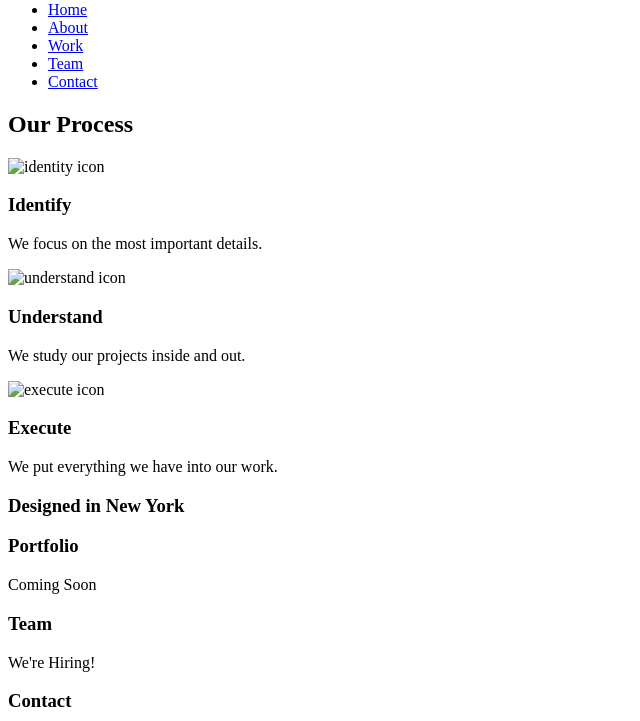
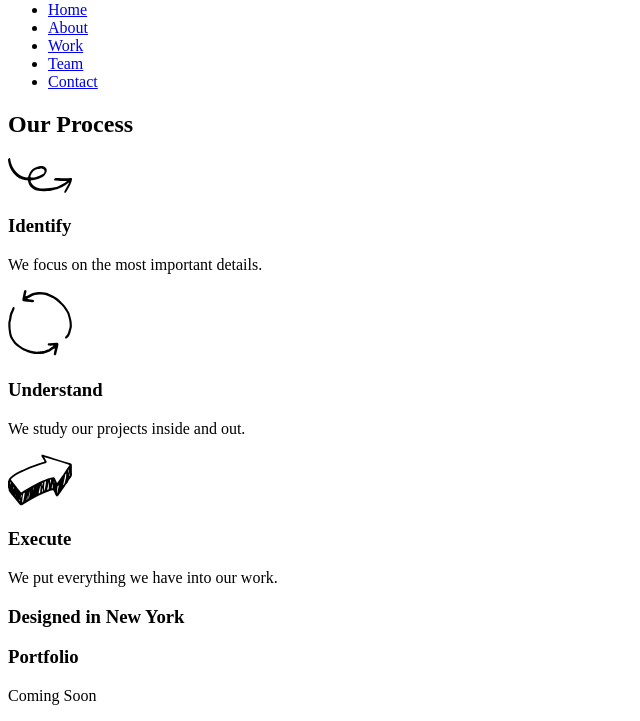
Before and after one commit to anule/broadway, a plain HTML site: page index.html in a window 1280 px wide. Shown: the part 79-800 px from the top of the page, without its empty margins (0-640 px from the left). Drawn offline with Linux system fonts and the light colour scheme.

Commit message:
Add icons from Our Process section.

```diff
--- a/index.html
+++ b/index.html
@@ -26,13 +26,13 @@
       <!-- Our process -->
       <section class="process">
         <h2>Our Process</h2>
-        <img src="#" alt="identity icon" />
+        <img src="resources/img/identify.svg" alt="identify icon" />
         <h3>Identify</h3>
         <p>We focus on the most important details.</p>
-        <img src="#" alt="understand icon" />
+        <img src="resources/img/understand.svg" alt="understand icon" />
         <h3>Understand</h3>
         <p>We study our projects inside and out.</p>
-        <img src="#" alt="execute icon" />
+        <img src="resources/img/execute.svg" alt="execute icon" />
         <h3>Execute</h3>
         <p>We put everything we have into our work.</p>
       <!-- Company information -->
```
